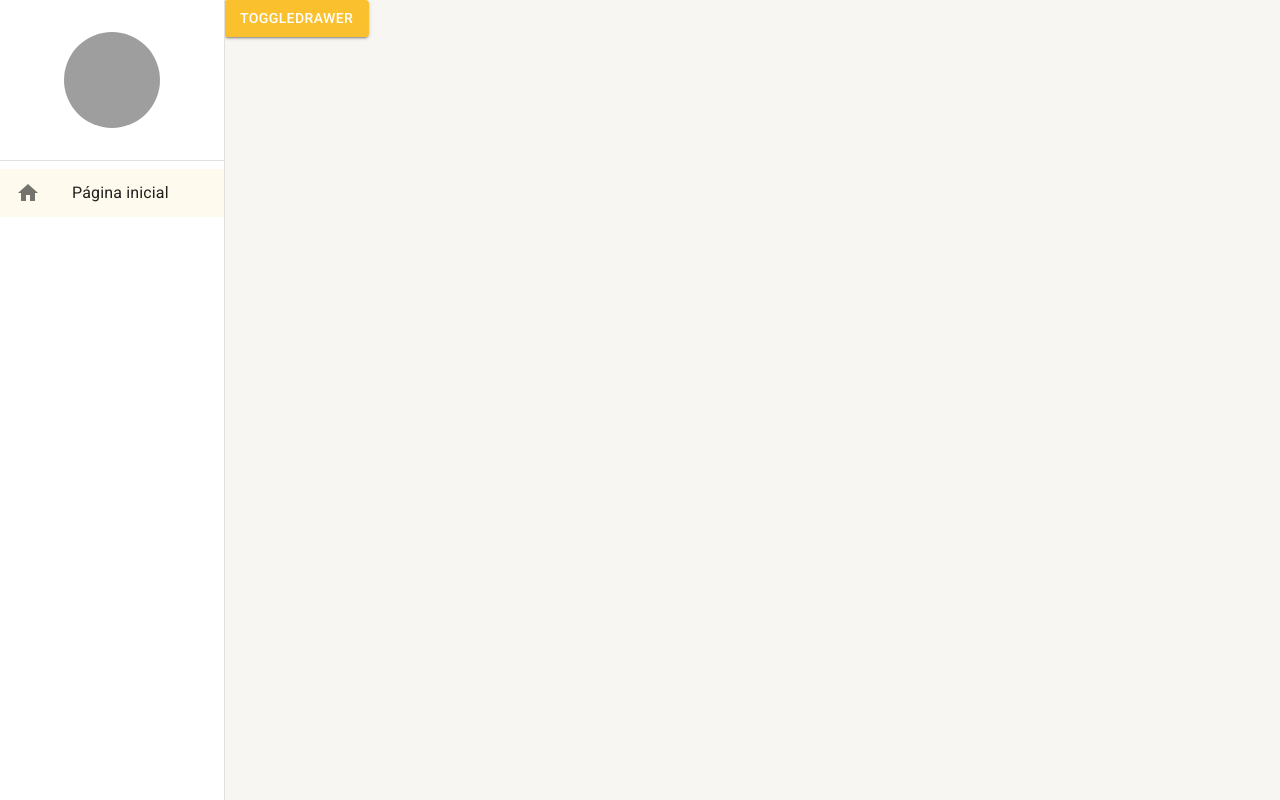
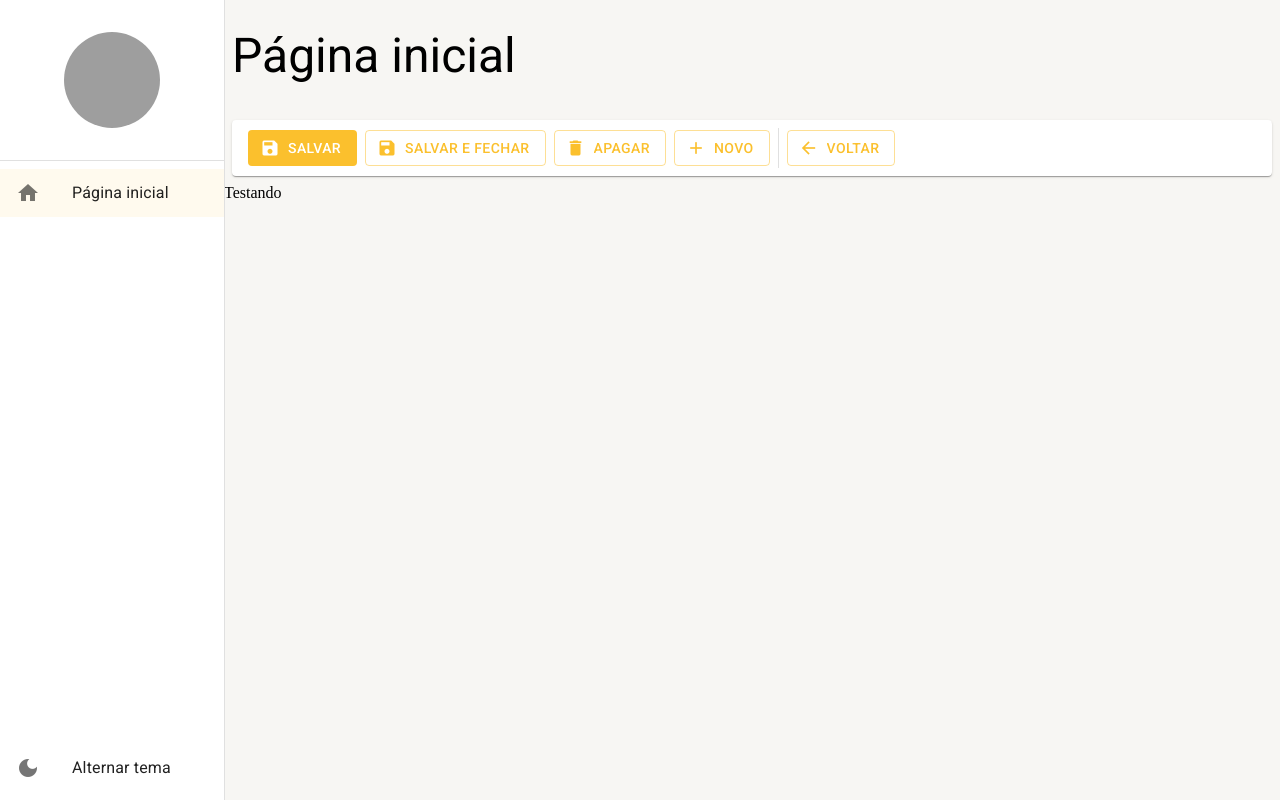
Before and after one commit to PedrinhoNovaes/Projetinho, a React (Create React App) app: page /pagina-inicial in a window 1280 px wide. Built offline with nearby package versions, Linux system fonts and the light colour scheme; grey boxes are pictures that could not be loaded.

Commit message:
Menu de ferramentas adicionado

```diff
--- /dev/null
+++ b/src/pages/dashboard/Dashboard.tsx
@@ -0,0 +1,15 @@
+import { FerramentasDeDetalhe } from '../../shared/components';
+import { LayoutBaseDePagina } from '../../shared/layouts';
+
+
+export const Dashboard = () => {
+
+  return (
+    <LayoutBaseDePagina
+      titulo='Página inicial'
+      barraDeFerramentas={(<FerramentasDeDetalhe mostrarBotaoSalvarEFechar />)}
+    >
+        Testando
+    </LayoutBaseDePagina>
+  );
+};
--- a/src/pages/index.ts
+++ b/src/pages/index.ts
@@ -1 +1 @@
-export { };
+export * from './dashboard/Dashboard';
--- a/src/routes/index.tsx
+++ b/src/routes/index.tsx
@@ -1,10 +1,10 @@
-import { Button } from '@mui/material';
 import { useEffect } from 'react';
 import { Routes, Route, Navigate } from 'react-router-dom';
+import { Dashboard } from '../pages';
 import { useDrawerContext } from '../shared/contexts';
 
 export const AppRoutes = () => {
-  const { toggleDrawerOpen, setDrawerOptions } = useDrawerContext();
+  const { setDrawerOptions } = useDrawerContext();
 
   useEffect(() => {
     setDrawerOptions([
@@ -18,7 +18,7 @@ export const AppRoutes = () => {
 
   return (
     <Routes>
-      <Route path="/pagina-inicial" element={<Button variant='contained' color='primary' onClick={toggleDrawerOpen}>ToggleDrawer</Button>} />
+      <Route path="/pagina-inicial" element={<Dashboard />} />
 
       <Route path="*" element={<Navigate to="/pagina-inicial" />} />
 
--- /dev/null
+++ b/src/shared/components/ferramentas-da-listagem/FerramentasDaListagem.tsx
@@ -0,0 +1,57 @@
+import { Box, Button, Icon, Paper, TextField, useTheme } from '@mui/material';
+
+import { Environment } from '../../environment';
+
+
+interface IFerramentasDaListagemProps {
+  textoDaBusca?: string;
+  mostrarInputBusca?: boolean;
+  aoMudarTextoDeBusca?: (novoTexto: string) => void;
+  textoBotaoNovo?: string;
+  mostrarBotaoNovo?: boolean;
+  aoClicarEmNovo?: () => void;
+}
+export const FerramentasDaListagem: React.FC<IFerramentasDaListagemProps> = ({
+  textoDaBusca = '',
+  aoMudarTextoDeBusca,
+  mostrarInputBusca = false,
+  aoClicarEmNovo,
+  textoBotaoNovo = 'Novo',
+  mostrarBotaoNovo = true,
+}) => {
+  const theme = useTheme();
+
+  return (
+    <Box
+      gap={1}
+      marginX={1}
+      padding={1}
+      paddingX={2}
+      display="flex"
+      alignItems="center"
+      height={theme.spacing(5)}
+      component={Paper}
+    >
+      {mostrarInputBusca && (
+        <TextField
+          size="small"
+          value={textoDaBusca}
+          placeholder={Environment.INPUT_DE_BUSCA}
+          onChange={(e) => aoMudarTextoDeBusca?.(e.target.value)}
+        />
+      )}
+
+      <Box flex={1} display="flex" justifyContent="end">
+        {mostrarBotaoNovo && (
+          <Button
+            color='primary'
+            disableElevation
+            variant='contained'
+            onClick={aoClicarEmNovo}
+            endIcon={<Icon>add</Icon>}
+          >{textoBotaoNovo}</Button>
+        )}
+      </Box>
+    </Box>
+  );
+};
--- /dev/null
+++ b/src/shared/components/ferramentas-de-detalhe/FerramentasDeDetalhe.tsx
@@ -0,0 +1,161 @@
+import { Box, Button, Divider, Icon, Paper, Skeleton, Theme, Typography, useMediaQuery, useTheme } from '@mui/material';
+
+
+interface IFerramentasDeDetalheProps {
+  textoBotaoNovo?: string;
+
+  mostrarBotaoNovo?: boolean;
+  mostrarBotaoVoltar?: boolean;
+  mostrarBotaoApagar?: boolean;
+  mostrarBotaoSalvar?: boolean;
+  mostrarBotaoSalvarEFechar?: boolean;
+
+  mostrarBotaoNovoCarregando?: boolean;
+  mostrarBotaoVoltarCarregando?: boolean;
+  mostrarBotaoApagarCarregando?: boolean;
+  mostrarBotaoSalvarCarregando?: boolean;
+  mostrarBotaoSalvarEFecharCarregando?: boolean;
+
+  aoClicarEmNovo?: () => void;
+  aoClicarEmVoltar?: () => void;
+  aoClicarEmApagar?: () => void;
+  aoClicarEmSalvar?: () => void;
+  aoClicarEmSalvarEFechar?: () => void;
+}
+export const FerramentasDeDetalhe: React.FC<IFerramentasDeDetalheProps> = ({
+  textoBotaoNovo = 'Novo',
+
+  mostrarBotaoNovo = true,
+  mostrarBotaoVoltar = true,
+  mostrarBotaoApagar = true,
+  mostrarBotaoSalvar = true,
+  mostrarBotaoSalvarEFechar = false,
+
+  mostrarBotaoNovoCarregando = false,
+  mostrarBotaoVoltarCarregando = false,
+  mostrarBotaoApagarCarregando = false,
+  mostrarBotaoSalvarCarregando = false,
+  mostrarBotaoSalvarEFecharCarregando = false,
+
+  aoClicarEmNovo,
+  aoClicarEmVoltar,
+  aoClicarEmApagar,
+  aoClicarEmSalvar,
+  aoClicarEmSalvarEFechar,
+}) => {
+  const smDown = useMediaQuery((theme: Theme) => theme.breakpoints.down('sm'));
+  const mdDown = useMediaQuery((theme: Theme) => theme.breakpoints.down('md'));
+  const theme = useTheme();
+
+  return (
+    <Box
+      gap={1}
+      marginX={1}
+      padding={1}
+      paddingX={2}
+      display="flex"
+      alignItems="center"
+      height={theme.spacing(5)}
+      component={Paper}
+    >
+      {(mostrarBotaoSalvar && !mostrarBotaoSalvarCarregando) && (
+        <Button
+          color='primary'
+          disableElevation
+          variant='contained'
+          onClick={aoClicarEmSalvar}
+          startIcon={<Icon>save</Icon>}
+        >
+          <Typography variant='button' whiteSpace="nowrap" textOverflow="ellipsis" overflow="hidden">
+            Salvar
+          </Typography>
+        </Button>
+      )}
+
+      {mostrarBotaoSalvarCarregando && (
+        <Skeleton width={110} height={60} />
+      )}
+
+      {(mostrarBotaoSalvarEFechar && !mostrarBotaoSalvarEFecharCarregando && !smDown && !mdDown) && (
+        <Button
+          color='primary'
+          disableElevation
+          variant='outlined'
+          onClick={aoClicarEmSalvarEFechar}
+          startIcon={<Icon>save</Icon>}
+        >
+          <Typography variant='button' whiteSpace="nowrap" textOverflow="ellipsis" overflow="hidden">
+            Salvar e fechar
+          </Typography>
+        </Button>
+      )}
+
+      {(mostrarBotaoSalvarEFecharCarregando && !smDown && !mdDown) && (
+        <Skeleton width={180} height={60} />
+      )}
+
+      {(mostrarBotaoApagar && !mostrarBotaoApagarCarregando) && (
+        <Button
+          color='primary'
+          disableElevation
+          variant='outlined'
+          onClick={aoClicarEmApagar}
+          startIcon={<Icon>delete</Icon>}
+        >
+          <Typography variant='button' whiteSpace="nowrap" textOverflow="ellipsis" overflow="hidden">
+            Apagar
+          </Typography>
+        </Button>
+      )}
+
+      {mostrarBotaoApagarCarregando && (
+        <Skeleton width={110} height={60} />
+      )}
+
+      {(mostrarBotaoNovo && !mostrarBotaoNovoCarregando && !smDown) && (
+        <Button
+          color='primary'
+          disableElevation
+          variant='outlined'
+          onClick={aoClicarEmNovo}
+          startIcon={<Icon>add</Icon>}
+        >
+          <Typography variant='button' whiteSpace="nowrap" textOverflow="ellipsis" overflow="hidden">
+            {textoBotaoNovo}
+          </Typography>
+        </Button>
+      )}
+
+      {(mostrarBotaoNovoCarregando && !smDown) && (
+        <Skeleton width={110} height={60} />
+      )}
+
+      {
+        (
+          mostrarBotaoVoltar &&
+          (mostrarBotaoNovo || mostrarBotaoApagar || mostrarBotaoSalvar || mostrarBotaoSalvarEFechar)
+        ) && (
+          <Divider variant='middle' orientation='vertical' />
+        )
+      }
+
+      {(mostrarBotaoVoltar && !mostrarBotaoVoltarCarregando) && (
+        <Button
+          color='primary'
+          disableElevation
+          variant='outlined'
+          onClick={aoClicarEmVoltar}
+          startIcon={<Icon>arrow_back</Icon>}
+        >
+          <Typography variant='button' whiteSpace="nowrap" textOverflow="ellipsis" overflow="hidden">
+            Voltar
+          </Typography>
+        </Button>
+      )}
+
+      {mostrarBotaoVoltarCarregando && (
+        <Skeleton width={110} height={60} />
+      )}
+    </Box >
+  );
+};
--- a/src/shared/components/index.ts
+++ b/src/shared/components/index.ts
@@ -1 +1,3 @@
 export * from './menu-lateral/MenuLateral';
+export * from './ferramentas-da-listagem/FerramentasDaListagem';
+export * from './ferramentas-de-detalhe/FerramentasDeDetalhe';
--- a/src/shared/components/menu-lateral/MenuLateral.tsx
+++ b/src/shared/components/menu-lateral/MenuLateral.tsx
@@ -1,7 +1,8 @@
 import { Avatar, Divider, Drawer, Icon, List, ListItemButton, ListItemIcon, ListItemText, useMediaQuery, useTheme } from '@mui/material';
+import { useMatch, useNavigate, useResolvedPath } from 'react-router-dom';
 import { Box } from '@mui/system';
-import { useMatch, useNavigate, useResolvedPath } from 'react-router-dom';
-import { useDrawerContext } from '../../contexts';
+
+import { useAppThemeContext, useDrawerContext } from '../../contexts';
 
 interface IListItemLinkProps {
   to: string;
@@ -9,13 +10,12 @@ interface IListItemLinkProps {
   label: string;
   onClick: (() => void) | undefined;
 }
-
 const ListItemLink: React.FC<IListItemLinkProps> = ({ to, icon, label, onClick }) => {
-
   const navigate = useNavigate();
 
   const resolvedPath = useResolvedPath(to);
-  const match = useMatch({path: resolvedPath.pathname, end: false});
+  const match = useMatch({ path: resolvedPath.pathname, end: false });
+
 
   const handleClick = () => {
     navigate(to);
@@ -23,7 +23,7 @@ const ListItemLink: React.FC<IListItemLinkProps> = ({ to, icon, label, onClick }
   };
 
   return (
-    <ListItemButton selected = {!! match} onClick={handleClick}>
+    <ListItemButton selected={!!match} onClick={handleClick}>
       <ListItemIcon>
         <Icon>{icon}</Icon>
       </ListItemIcon>
@@ -38,32 +38,48 @@ interface IMenuLateralProps {
 export const MenuLateral: React.FC<IMenuLateralProps> = ({ children }) => {
   const theme = useTheme();
   const smDown = useMediaQuery(theme.breakpoints.down('sm'));
-  const { isDrawerOpen, toggleDrawerOpen, drawerOptions } = useDrawerContext();
+
+  const { isDrawerOpen, drawerOptions, toggleDrawerOpen } = useDrawerContext();
+  const { toggleTheme } = useAppThemeContext();
 
   return (
     <>
       <Drawer open={isDrawerOpen} variant={smDown ? 'temporary' : 'permanent'} onClose={toggleDrawerOpen}>
         <Box width={theme.spacing(28)} height="100%" display="flex" flexDirection="column">
+
           <Box width="100%" height={theme.spacing(20)} display="flex" alignItems="center" justifyContent="center">
             <Avatar
               sx={{ height: theme.spacing(12), width: theme.spacing(12) }}
-              src="https://img.freepik.com/fotos-gratis/imagem-aproximada-em-tons-de-cinza-de-uma-aguia-careca-americana-em-um-fundo-escuro_181624-31795.jpg?w=1380&t=st=1660863191~exp=1660863791~hmac=91a4867976cfc4ba6ba90143e159a9cd0f054fc612c417cd7759c423374d8031" />
+              src="https://yt3.ggpht.com/grfYgQadT8iNg9WPb-jkrKB-9224y_DBDXAOtV4Yt7cyQmtR47J_453uveQOTDsp_dRSH851TMM=s108-c-k-c0x00ffffff-no-rj"
+            />
           </Box>
 
           <Divider />
 
           <Box flex={1}>
             <List component="nav">
-              {drawerOptions.map( drawerOption => (
+              {drawerOptions.map(drawerOption => (
                 <ListItemLink
                   to={drawerOption.path}
                   key={drawerOption.path}
                   icon={drawerOption.icon}
                   label={drawerOption.label}
-                  onClick={smDown ? toggleDrawerOpen : undefined} /> ))}
+                  onClick={smDown ? toggleDrawerOpen : undefined}
+                />
+              ))}
             </List>
           </Box>
 
+          <Box>
+            <List component="nav">
+              <ListItemButton onClick={toggleTheme}>
+                <ListItemIcon>
+                  <Icon>dark_mode</Icon>
+                </ListItemIcon>
+                <ListItemText primary="Alternar tema" />
+              </ListItemButton>
+            </List>
+          </Box>
         </Box>
       </Drawer>
 
--- /dev/null
+++ b/src/shared/layouts/LayoutBaseDePagina.tsx
@@ -0,0 +1,50 @@
+import { ReactNode } from 'react';
+import { Icon, IconButton, Theme, Typography, useMediaQuery, useTheme } from '@mui/material';
+import { Box } from '@mui/system';
+
+import { useDrawerContext } from '../contexts';
+
+
+interface ILayoutBaseDePaginaProps {
+  titulo: string;
+  children: ReactNode;
+  barraDeFerramentas?: ReactNode;
+}
+export const LayoutBaseDePagina: React.FC<ILayoutBaseDePaginaProps> = ({ children, titulo, barraDeFerramentas }) => {
+  const smDown = useMediaQuery((theme: Theme) => theme.breakpoints.down('sm'));
+  const mdDown = useMediaQuery((theme: Theme) => theme.breakpoints.down('md'));
+  const theme = useTheme();
+
+  const { toggleDrawerOpen } = useDrawerContext();
+
+  return (
+    <Box height="100%" display="flex" flexDirection="column" gap={1}>
+      <Box padding={1} display="flex" alignItems="center" gap={1} height={theme.spacing(smDown ? 6 : mdDown ? 8 : 12)}>
+        {smDown && (
+          <IconButton onClick={toggleDrawerOpen}>
+            <Icon>menu</Icon>
+          </IconButton>
+        )}
+
+        <Typography
+          overflow="hidden"
+          whiteSpace="nowrap"
+          textOverflow="ellipses"
+          variant={smDown ? 'h5' : mdDown ? 'h4' : 'h3'}
+        >
+          {titulo}
+        </Typography>
+      </Box>
+
+      {barraDeFerramentas && (
+        <Box>
+          {barraDeFerramentas}
+        </Box>
+      )}
+
+      <Box flex={1} overflow="auto">
+        {children}
+      </Box>
+    </Box>
+  );
+};
--- a/src/shared/layouts/index.ts
+++ b/src/shared/layouts/index.ts
@@ -1 +1 @@
-export { };
+export * from './LayoutBaseDePagina';
```
Also changed, not shown: src/shared/environment/index.ts (+18 -1 lines).
